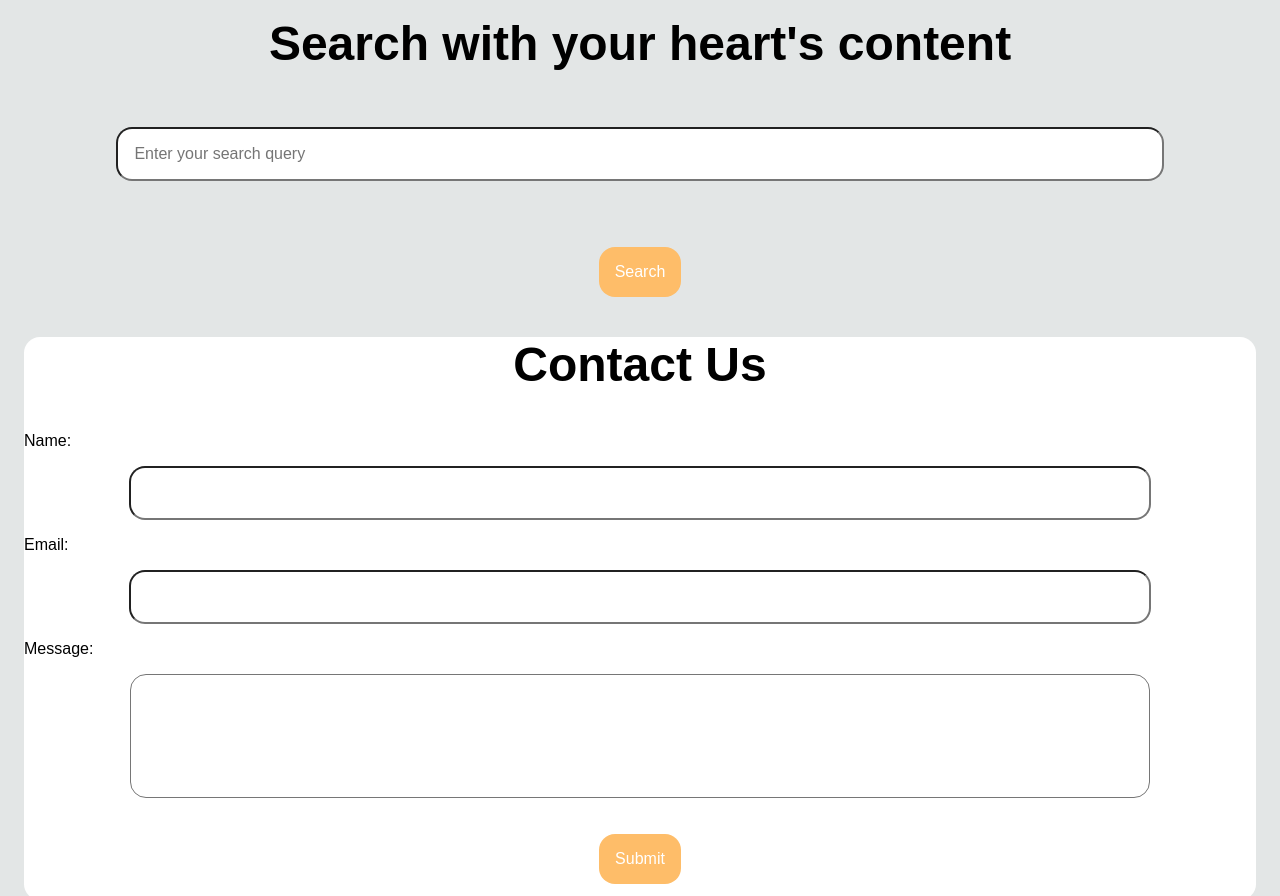
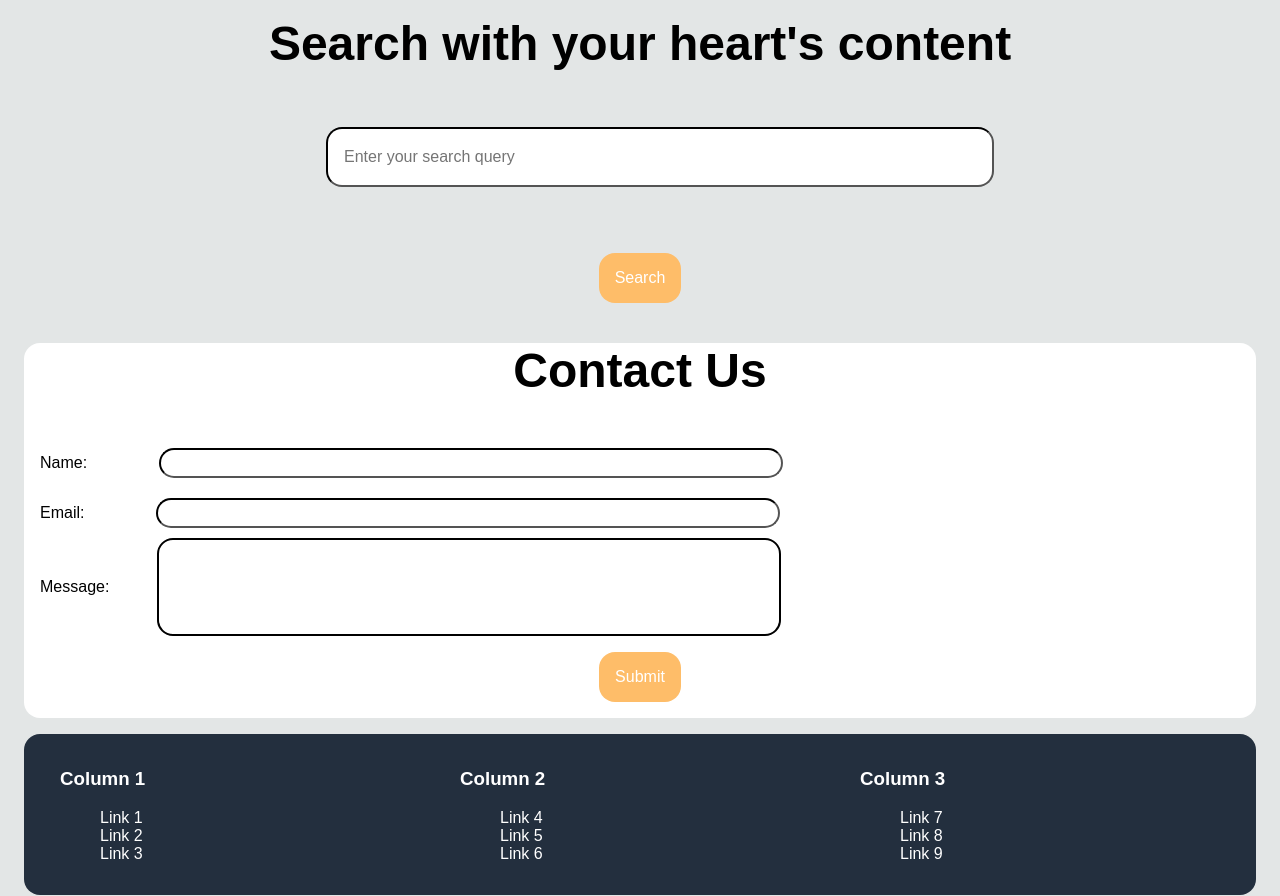
Before and after one commit to T-O-B-I-I/shopping-site-CDD-, a plain HTML site: page index.html in a window 1280 px wide. Shown: the part 2680-3576 px from the top of the page. Drawn offline with Linux system fonts and the light colour scheme.

Commit message:
form tweaks

```diff
--- a/index.css
+++ b/index.css
@@ -35,9 +35,16 @@
 /* ====--[Shoping Box Variables]--==== */
     --box-height:36vh;
     --color-box:rgba(255,255,255,2.3);
+
+/* ====--[Form variables]--==== */
+    --field-height:3vh;
+    --field-width:50%;
   }
 
-/* ========----[[Element Selectors]]----======== */
+/*-------------------------------------------*\
+              Universal Selectors
+\*-------------------------------------------*/
+
   body{
     background-color:var(--bg-color);
     font-family: var(--font);
@@ -64,3 +71,9 @@
     justify-content:center;
     align-items:center;
   }
+  label{
+    text-align:left;
+    font-size:var(--p-font);
+    display: block;
+    margin:1rem;
+  }
--- a/style.css
+++ b/style.css
@@ -165,39 +165,47 @@ nav a:hover{
   background-color: #fff;
   border-radius: 1rem;
 }
-label{
-  text-align:left;
-  font-size:var(--p-font);
-  display: block;
-  margin-bottom: 1rem;
+.form-group{
+  display:flex;
+  align-items: center;
 }
+
 input[type="text"],textarea {
   resize:none;
-  padding: 1rem;
+  margin-left:2rem;
   border-radius: 1rem;
+  border-width:0.15rem;
+  border-color: #000;
   font-size:var(--p-font);
-  width:80%;
+  width:var(--field-width);
+  height:var(--field-height);
+}
+input[type="text"]{
+  margin-left:3.5rem;
+}
+textarea{
+  height:calc(var(--field-height)+2rem)
 }
 input[type="submit"] {
-  padding: 1rem;
   margin:1rem;
   background-color:var(--accent-color) ;
   border: none;
+  padding:1rem;
   border-radius: 1rem;
   cursor: pointer;
   font-size: var(--p-font);
-  color:var(--text-color)
+  color:var(--text-color);
 }
 input[type="submit"]:hover {
   border-style:solid;
-  border-color: #000;
+  border-color: #fff;
   border-width:0.1rem;
   transition: 0.3s ease-in;
 }
-.form-group {
-  margin-bottom: 1rem;
-}
-/*footer*/
+
+/*-------------------------------------------*\
+                     Footer
+\*-------------------------------------------*/
 footer {
   display: flex;
   justify-content: space-around;
```
Also changed, not shown: index.html (+1 -2 lines).
